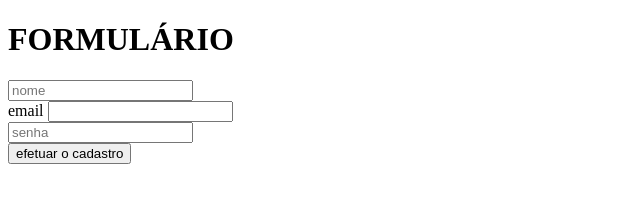
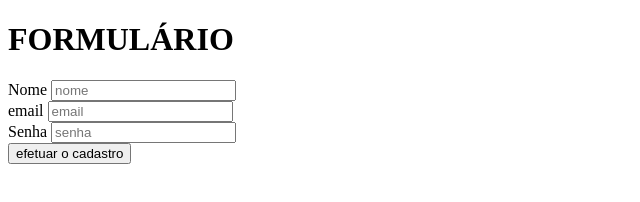
Before and after one commit to rubiacarias/Projeto_Pal-cio_frontend, a plain HTML site: page index.html in a window 1280 px wide. Shown: the whole page, without its empty margins (0-640 px from the left). Drawn offline with Linux system fonts and the light colour scheme.

Commit message:
Update index.html

```diff
--- a/index.html
+++ b/index.html
@@ -10,11 +10,13 @@
 <body>
     <H1>FORMULÁRIO</H1>
 <form>
-    <input type="texto" placeholder="nome"/>
+    <label for="name">Nome</label>
+    <input type="text" placeholder="nome"/>
     <br>
     <label for="email">email</label>
-    <input type="text" id="text" name="email"/>
+    <input type="text" placeholder="email"/>
     <br/>
+    <label for="password">Senha</label>
     <input type="password" placeholder="senha"/>
     <br>
     <button type="submit">
```
